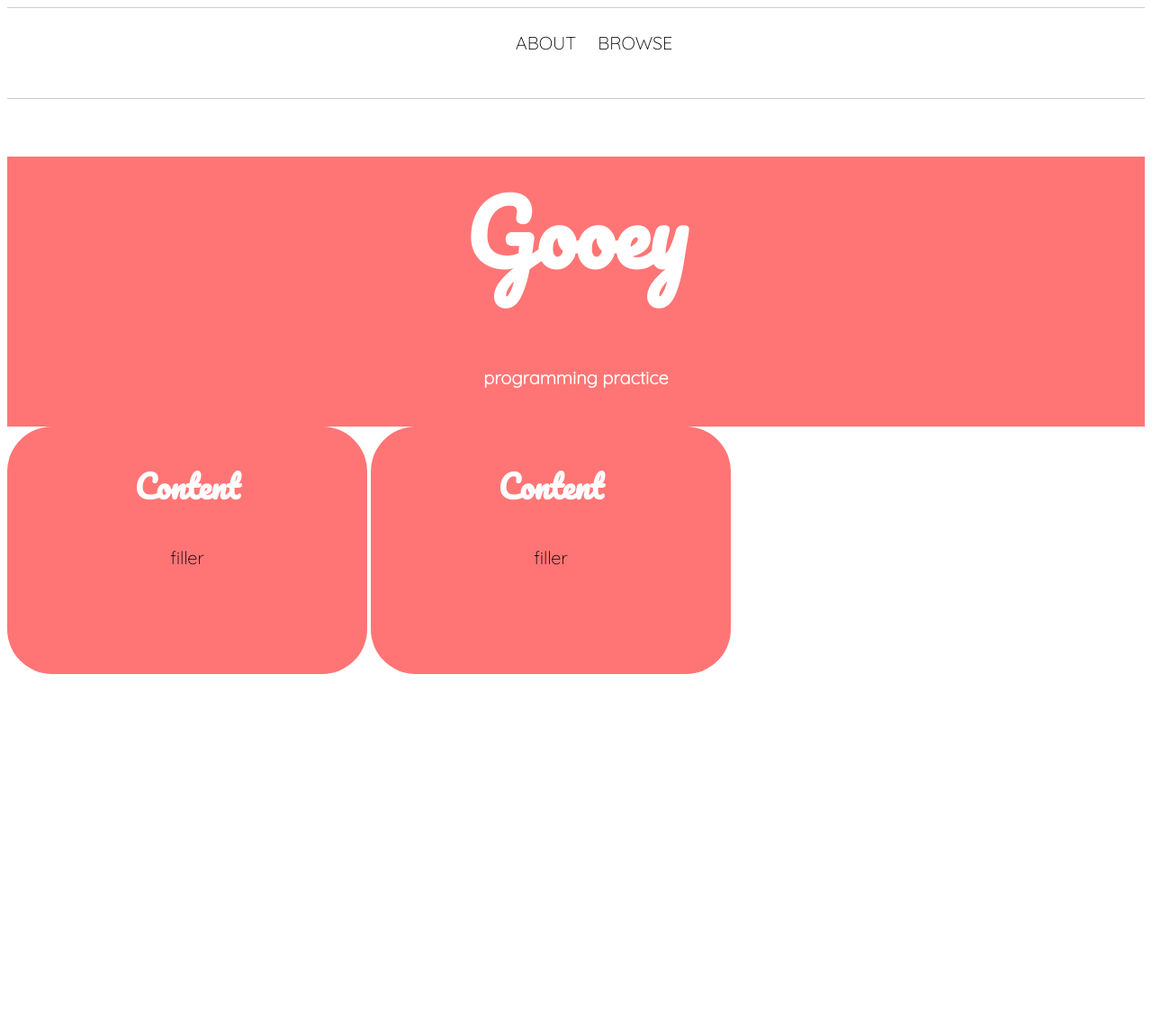
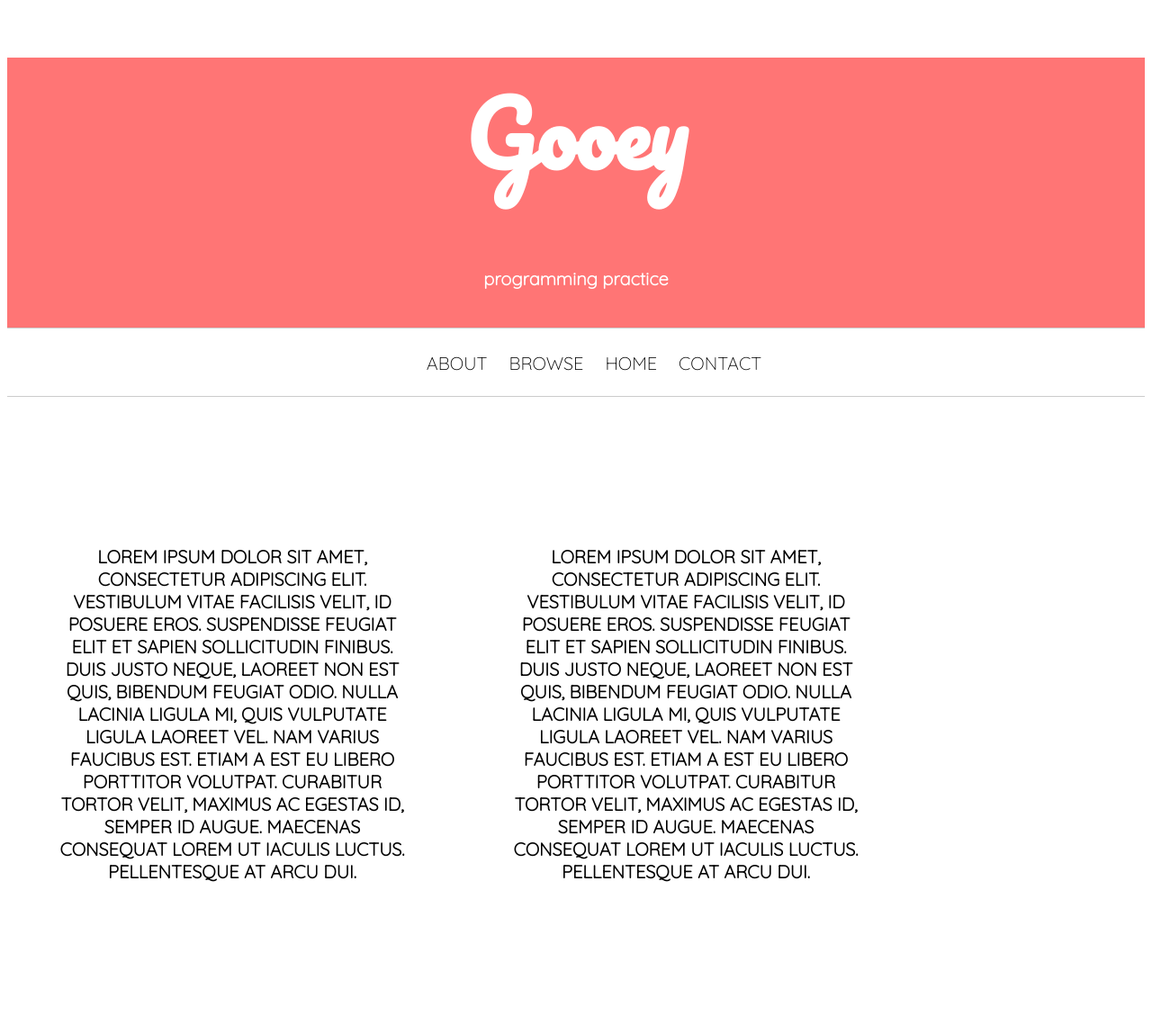
Before and after one commit to rcmetcalf/rcmetcalf.github.io, a Jekyll site: the page gooey/index.html, which Jekyll copies as it is, in a window 1280 px wide. Shown: the whole page at 90% size. Built offline with Jekyll 4.4.1, drawn with Linux system fonts in a browser that asks for light colours; Markdown is read by kramdown in place of the engine named in the settings; before the commit the page ends 982 px from its top, so only the background shows below that.

Commit message:
new layout

```diff
--- a/gooey/index.html
+++ b/gooey/index.html
@@ -8,14 +8,6 @@
   </head>
 
   <body>
-    <div class="nav">
-	<div class="container">
-	    <ul>
-		<li><a href="#">About</a></li>
-		<li><a href="#">Browse</a></li>
-	    </ul>
-	</div>
-    </div>
 
     <div class="jumbotron">
 	<div class="container">
@@ -24,15 +16,36 @@
 	</div>
     </div>
 
+	<div class="nav">
+	<div class="container">
+	    <ul>
+		<li><a href="#">About</a></li>
+		<li><a href="#">Browse</a></li>
+		<li><a href="http://rcmetcalf.github.io">Home</a></li>
+		<li><a href="#">Contact</a></li>
+	    </ul>
+	</div>
+    </div>
+
     <div class="row">
 		<div class="block">
 		<h3>Content</h3>
-	    	<p>filler</p>
+	    	<p>Lorem ipsum dolor sit amet, consectetur adipiscing elit. Vestibulum vitae facilisis velit, id posuere eros.
+				Suspendisse feugiat elit et sapien sollicitudin finibus. Duis justo neque, laoreet non est quis, bibendum feugiat odio.
+				Nulla lacinia ligula mi, quis vulputate ligula laoreet vel. Nam varius faucibus est. Etiam a est eu libero porttitor volutpat.
+				Curabitur tortor velit, maximus ac egestas id, semper id augue. Maecenas consequat lorem ut iaculis luctus.
+				Pellentesque at arcu dui.
+			</p>
 		</div>
 
 		<div class="block">
 		<h3>Content</h3>
-	    	<p>filler</p>
+	    	<p>Lorem ipsum dolor sit amet, consectetur adipiscing elit. Vestibulum vitae facilisis velit, id posuere eros.
+				Suspendisse feugiat elit et sapien sollicitudin finibus. Duis justo neque, laoreet non est quis, bibendum feugiat odio.
+				Nulla lacinia ligula mi, quis vulputate ligula laoreet vel. Nam varius faucibus est. Etiam a est eu libero porttitor volutpat.
+				Curabitur tortor velit, maximus ac egestas id, semper id augue. Maecenas consequat lorem ut iaculis luctus.
+				Pellentesque at arcu dui.
+			</p>
 		</div>
 	</div>
 
--- a/gooey/main.css
+++ b/gooey/main.css
@@ -5,7 +5,7 @@
     margin:0;
     padding:0;
     text-align:center;
-	height: 100px;
+	height: 75px;
 }
 
 .nav li {
@@ -43,20 +43,21 @@
 
 .row {
   width: 100%;
-  height: 500px;
+  height: 700px;
   background-color: #ffffff;
 }
 
 .block {
-  font-family: "Pacifico", cursive;
+  font-family: "Quicksand", sans-serif;
+  font-weight: bold;
   font-size: 30px;
   color: #ffffff;
   width: 400px;
   height: 275px;
   display: inline-block;
   text-align: center;
-  background-color: #ff7575;
-  border-radius: 50px;
+  text-transform: uppercase;
+  margin: 50px;
 }
 
 .block p {
```
